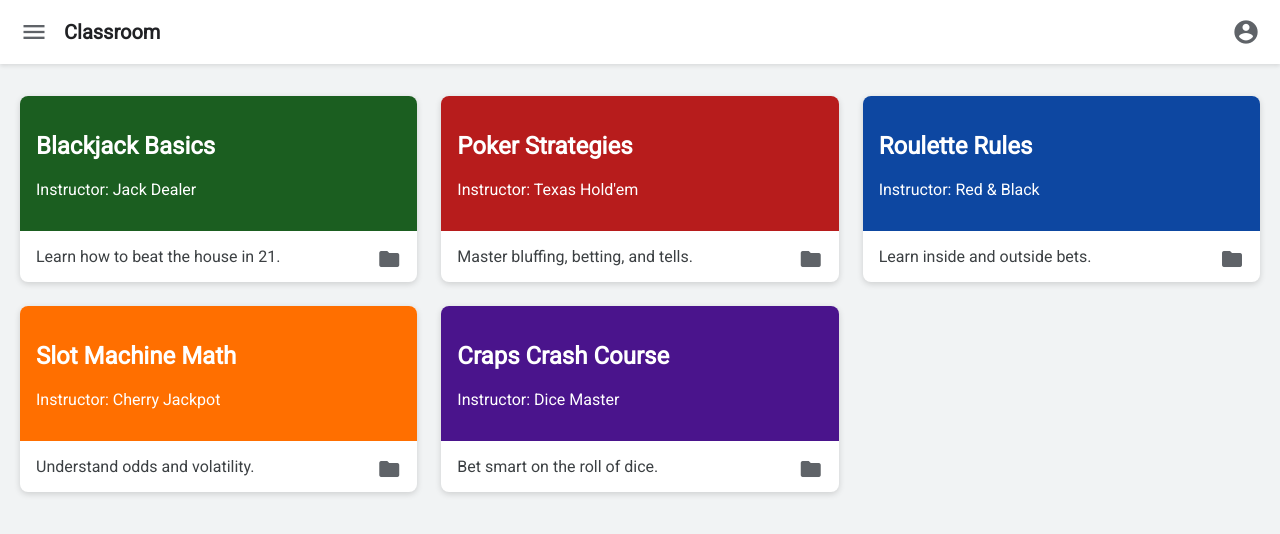
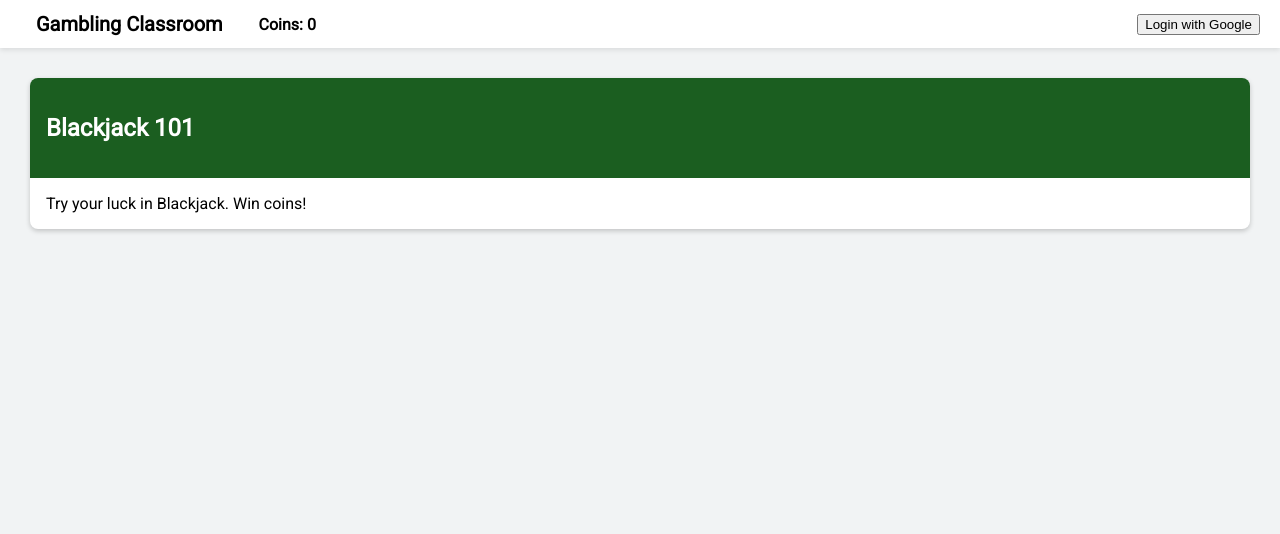
Before and after one commit to AcolyteCoder/AcolyteCoder.github.io, a plain HTML site: page README.html in a window 1280 px wide. Drawn offline with Linux system fonts and the light colour scheme.

Commit message:
Update README.html

```diff
--- a/README.html
+++ b/README.html
@@ -1,154 +1,121 @@
-
 <!DOCTYPE html>
-<html lang="en">
+<html>
 <head>
   <meta charset="UTF-8" />
-  <meta name="viewport" content="width=device-width, initial-scale=1.0"/>
   <title>Gambling Classroom</title>
-  <link href="https://fonts.googleapis.com/css2?family=Roboto&display=swap" rel="stylesheet"/>
+  <script src="https://www.gstatic.com/firebasejs/10.9.0/firebase-app-compat.js"></script>
+  <script src="https://www.gstatic.com/firebasejs/10.9.0/firebase-auth-compat.js"></script>
+  <script src="https://www.gstatic.com/firebasejs/10.9.0/firebase-database-compat.js"></script>
+  <link href="https://fonts.googleapis.com/css2?family=Roboto&display=swap" rel="stylesheet">
   <link href="https://fonts.googleapis.com/icon?family=Material+Icons" rel="stylesheet"/>
   <style>
-    body {
-      margin: 0;
-      font-family: 'Roboto', sans-serif;
-      background-color: #f1f3f4;
-    }
-
-    header {
-      display: flex;
-      align-items: center;
-      padding: 0 20px;
-      background-color: white;
-      height: 64px;
-      box-shadow: 0 2px 4px rgba(0,0,0,0.1);
-      position: sticky;
-      top: 0;
-      z-index: 100;
-    }
-
-    header .material-icons {
-      font-size: 28px;
-      color: #5f6368;
-      cursor: pointer;
-    }
-
-    header h1 {
-      font-size: 20px;
-      margin-left: 16px;
-      color: #202124;
-    }
-
-    .spacer {
-      flex-grow: 1;
-    }
-
-    .class-container {
-      padding: 32px 20px;
-      display: grid;
-      grid-template-columns: repeat(auto-fill, minmax(320px, 1fr));
-      gap: 24px;
-    }
-
-    .class-card {
-      background-color: white;
-      border-radius: 8px;
-      overflow: hidden;
-      box-shadow: 0 2px 6px rgba(0,0,0,0.15);
-      cursor: pointer;
-      transition: transform 0.2s;
-    }
-
-    .class-card:hover {
-      transform: translateY(-4px);
-    }
-
-    .class-banner {
-      padding: 16px;
-      color: white;
-    }
-
-    .class-body {
-      padding: 16px;
-      color: #3c4043;
-    }
-
-    .class-body .material-icons {
-      float: right;
-      color: #5f6368;
-    }
-
-    .banner-blackjack { background-color: #1b5e20; }     /* Dark Green */
-    .banner-poker { background-color: #b71c1c; }         /* Red */
-    .banner-roulette { background-color: #0d47a1; }      /* Blue */
-    .banner-slots { background-color: #ff6f00; }         /* Orange */
-    .banner-craps { background-color: #4a148c; }         /* Purple */
+    body { font-family: 'Roboto', sans-serif; background: #f1f3f4; margin: 0; }
+    header { background: #fff; padding: 12px 20px; display: flex; align-items: center; box-shadow: 0 2px 5px rgba(0,0,0,0.1); }
+    h1 { margin: 0 16px; font-size: 20px; }
+    .class-container { display: grid; grid-template-columns: repeat(auto-fit, minmax(300px, 1fr)); gap: 20px; padding: 30px; }
+    .class-card { background: #fff; border-radius: 8px; overflow: hidden; box-shadow: 0 2px 5px rgba(0,0,0,0.2); cursor: pointer; transition: 0.2s; }
+    .class-card:hover { transform: translateY(-3px); }
+    .card-header { padding: 16px; color: #fff; }
+    .card-blackjack { background: #1b5e20; }
+    .card-body { padding: 16px; }
+    #loginBtn, #logoutBtn { margin-left: auto; cursor: pointer; }
+    #coinDisplay { margin-left: 20px; font-weight: bold; }
   </style>
 </head>
 <body>
-  <header>
-    <span class="material-icons">menu</span>
-    <h1>Classroom</h1>
-    <div class="spacer"></div>
-    <span class="material-icons">account_circle</span>
-  </header>
 
-  <main class="class-container">
+<header>
+  <h1>Gambling Classroom</h1>
+  <span id="coinDisplay">Coins: 0</span>
+  <button id="loginBtn">Login with Google</button>
+  <button id="logoutBtn" style="display:none;">Logout</button>
+</header>
 
-    <div class="class-card">
-      <div class="class-banner banner-blackjack">
-        <h2>Blackjack Basics</h2>
-        <p>Instructor: Jack Dealer</p>
-      </div>
-      <div class="class-body">
-        Learn how to beat the house in 21.
-        <span class="material-icons">folder</span>
-      </div>
+<div class="class-container">
+  <div class="class-card" onclick="goToGame('blackjack.html')">
+    <div class="card-header card-blackjack">
+      <h2>Blackjack 101</h2>
     </div>
+    <div class="card-body">
+      Try your luck in Blackjack. Win coins!
+    </div>
+  </div>
+  <!-- Add more games here -->
+</div>
 
-    <div class="class-card">
-      <div class="class-banner banner-poker">
-        <h2>Poker Strategies</h2>
-        <p>Instructor: Texas Hold'em</p>
-      </div>
-      <div class="class-body">
-        Master bluffing, betting, and tells.
-        <span class="material-icons">folder</span>
-      </div>
-    </div>
+<script>
+  // 🔥 Firebase config
+  // Import the functions you need from the SDKs you need
+import { initializeApp } from "firebase/app";
+import { getAnalytics } from "firebase/analytics";
+// TODO: Add SDKs for Firebase products that you want to use
+// https://firebase.google.com/docs/web/setup#available-libraries
 
-    <div class="class-card">
-      <div class="class-banner banner-roulette">
-        <h2>Roulette Rules</h2>
-        <p>Instructor: Red & Black</p>
-      </div>
-      <div class="class-body">
-        Learn inside and outside bets.
-        <span class="material-icons">folder</span>
-      </div>
-    </div>
+// Your web app's Firebase configuration
+// For Firebase JS SDK v7.20.0 and later, measurementId is optional
+const firebaseConfig = {
+  apiKey: "AIzaSyA1ZF_XDqayIS-f4ADKQ44VoiZ4pvWmLPw",
+  authDomain: "gamblingclassroom.firebaseapp.com",
+  databaseURL: "https://gamblingclassroom-default-rtdb.firebaseio.com",
+  projectId: "gamblingclassroom",
+  storageBucket: "gamblingclassroom.firebasestorage.app",
+  messagingSenderId: "442864515626",
+  appId: "1:442864515626:web:afdedfb2fff9c88b4ae153",
+  measurementId: "G-CMV0EKFFPM"
+};
 
-    <div class="class-card">
-      <div class="class-banner banner-slots">
-        <h2>Slot Machine Math</h2>
-        <p>Instructor: Cherry Jackpot</p>
-      </div>
-      <div class="class-body">
-        Understand odds and volatility.
-        <span class="material-icons">folder</span>
-      </div>
-    </div>
+// Initialize Firebase
+const app = initializeApp(firebaseConfig);
+const analytics = getAnalytics(app);
 
-    <div class="class-card">
-      <div class="class-banner banner-craps">
-        <h2>Craps Crash Course</h2>
-        <p>Instructor: Dice Master</p>
-      </div>
-      <div class="class-body">
-        Bet smart on the roll of dice.
-        <span class="material-icons">folder</span>
-      </div>
-    </div>
+  // 🔧 Initialize
+  firebase.initializeApp(firebaseConfig);
+  const auth = firebase.auth();
+  const db = firebase.database();
 
-  </main>
+  const loginBtn = document.getElementById('loginBtn');
+  const logoutBtn = document.getElementById('logoutBtn');
+  const coinDisplay = document.getElementById('coinDisplay');
+
+  let currentUser = null;
+
+  auth.onAuthStateChanged(user => {
+    if (user) {
+      currentUser = user;
+      loginBtn.style.display = 'none';
+      logoutBtn.style.display = 'inline';
+      loadCoins();
+    } else {
+      currentUser = null;
+      loginBtn.style.display = 'inline';
+      logoutBtn.style.display = 'none';
+      coinDisplay.textContent = 'Coins: 0';
+    }
+  });
+
+  loginBtn.onclick = () => {
+    const provider = new firebase.auth.GoogleAuthProvider();
+    auth.signInWithPopup(provider);
+  };
+
+  logoutBtn.onclick = () => auth.signOut();
+
+  function loadCoins() {
+    const uid = currentUser.uid;
+    db.ref('users/' + uid + '/coins').once('value').then(snapshot => {
+      const coins = snapshot.val() || 0;
+      coinDisplay.textContent = 'Coins: ' + coins;
+    });
+  }
+
+  function goToGame(url) {
+    if (!currentUser) {
+      alert("Please login first!");
+      return;
+    }
+    window.location.href = url;
+  }
+</script>
+
 </body>
 </html>
```
